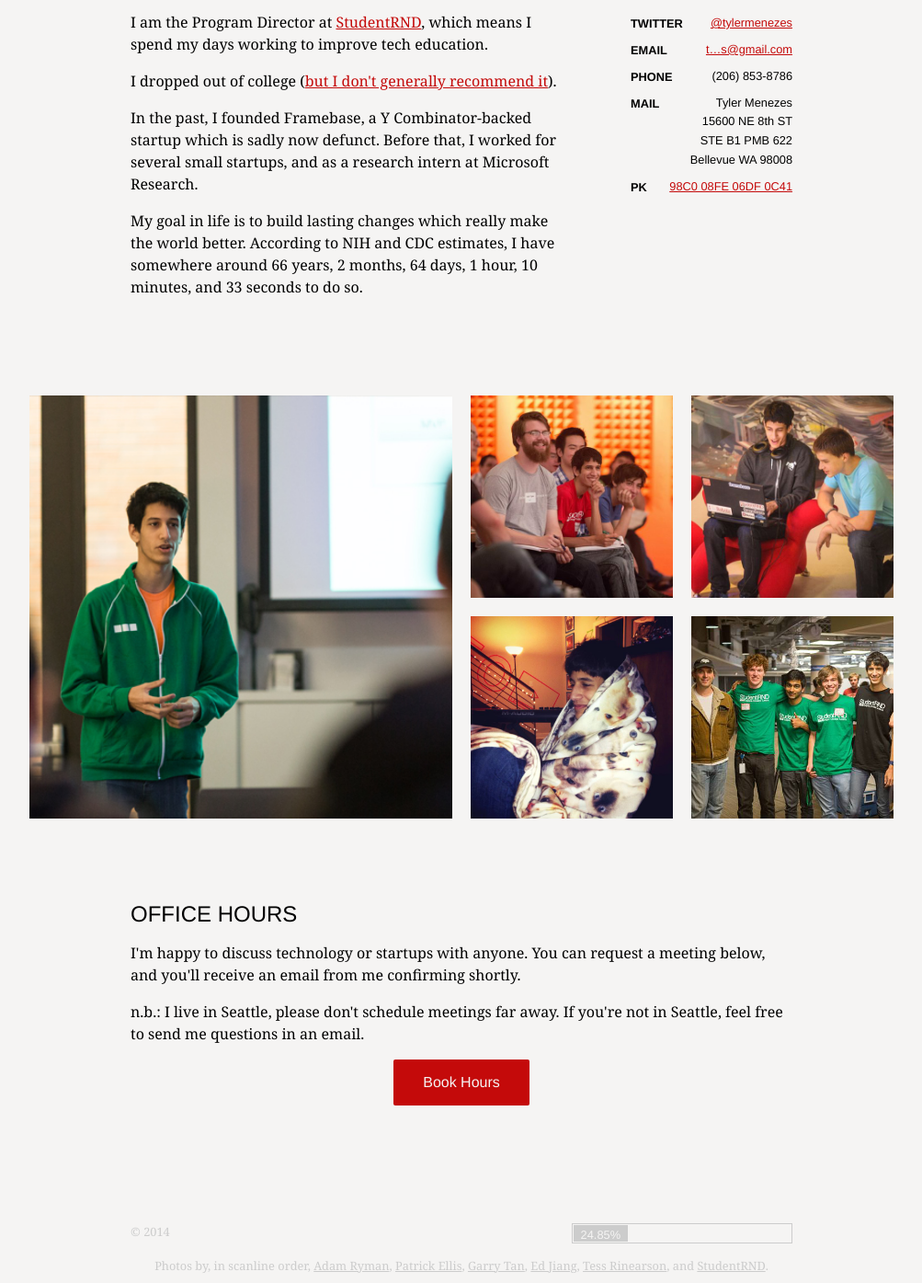
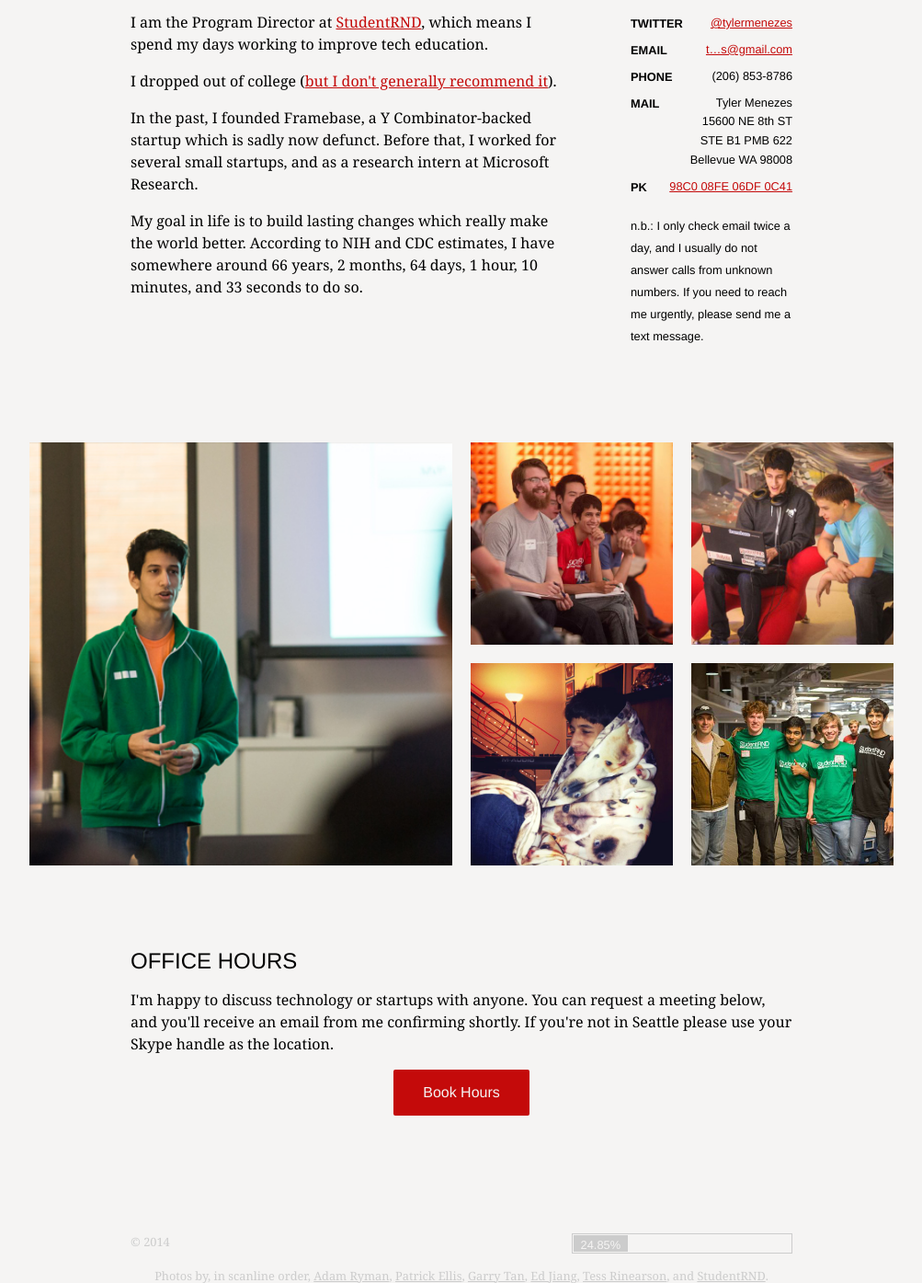
Before and after one commit to tylermenezes/www-v3, a PHP site: page / in a window 1280 px wide. Shown: the part 944-2339 px from the top of the page at 92% size, without its empty margins (138-1141 px from the left). Run offline with PHP 8.4, Linux system fonts and the light colour scheme; some libraries are stand-ins or nearby versions.

Commit message:
Add contact policy

```diff
--- a/assets/css/style.css
+++ b/assets/css/style.css
@@ -184,6 +184,12 @@ html body.index section.content article {
           html body.index section.content article.contact ul li p, html body.index section.content article.contact ul li p a {
             font-family: sommet-rounded-1, "Helvetica", "Ariel", sans-serif;
             font-size: 0.8rem; }
+    html body.index section.content article.contact > p {
+      padding-top: 1rem;
+      clear: both;
+      width: 100%;
+      font-family: sommet-rounded-1, "Helvetica", "Ariel", sans-serif;
+      font-size: 0.8rem; }
   html body.index section.content article.pk {
     clear: both;
     display: none; }
--- a/assets/sass/pages/index.scss
+++ b/assets/sass/pages/index.scss
@@ -54,6 +54,14 @@ html body.index section.content {
                         padding-top: 0.4rem;
                     }
                 }
+            }
+
+            & > p {
+                padding-top: 1rem;
+                clear: both;
+                width: 100%;
+                font-family: sommet-rounded-1, "Helvetica", "Ariel", sans-serif;
+                font-size: 0.8rem;
             }
         }
 
--- a/index.html
+++ b/index.html
@@ -93,6 +93,8 @@
                     <p><a href="https://keybase.io/tylermenezes">98C0 08FE 06DF 0C41</a></p>
                 </li>
             </ul>
+            <p>n.b.: I only check email twice a day, and I usually do not answer calls from
+               unknown numbers. If you need to reach me urgently, please send me a text message.</p>
         </article>
 
         <article class="pictures">
@@ -109,9 +111,9 @@
         <article class="hours">
             <h2><a name="hours"></a>Office Hours</h2>
             <p>I'm happy to discuss technology or startups with anyone. You can request a meeting below, and you'll
-               receive an email from me confirming shortly.</p>
-            <p>n.b.: I live in Seattle, please don't schedule meetings far away. If you're not in Seattle, feel free to
-               send me questions in an email.</p>
+               receive an email from me confirming shortly. If you're not in Seattle please use your Skype handle as
+               the location.
+            </p>
             <div class="booker">
                 <a href="http://meetme.so/tylermenezes">Book Hours</a>
             </div>
```
